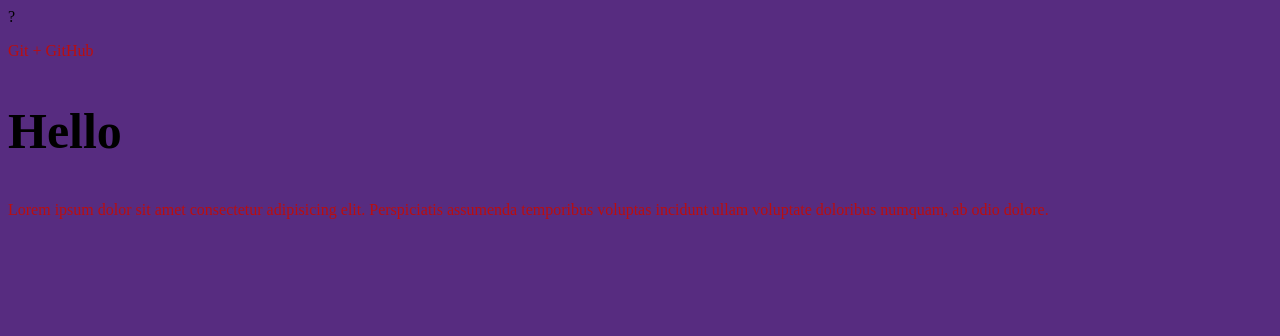
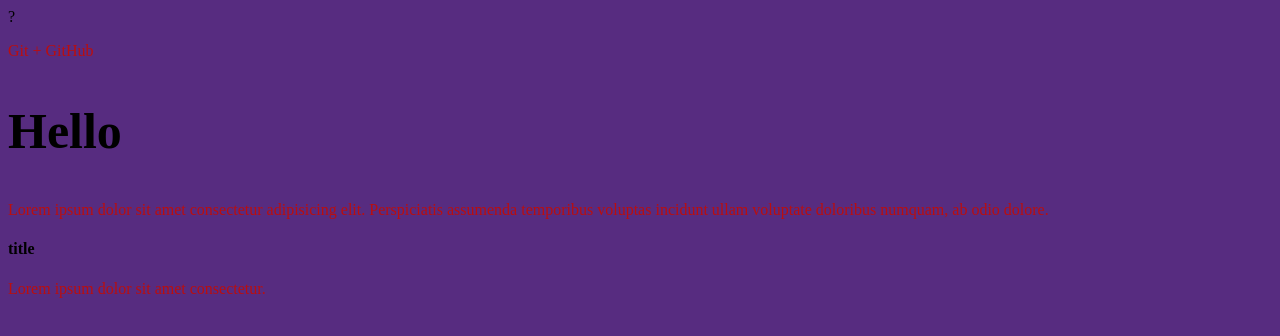
Before and after one commit to Hokure04/gitTest, a plain HTML site: page index.html in a window 1280 px wide. Drawn offline with Linux system fonts and the light colour scheme.

Commit message:
Новая ветка

```diff
--- a/index.html
+++ b/index.html
@@ -13,5 +13,7 @@
     <p>Lorem ipsum dolor sit amet consectetur adipisicing elit.
     Perspiciatis assumenda temporibus voluptas incidunt ullam voluptate doloribus numquam, ab odio dolore.
     </p>
+    <h4>title</h4>
+    <p>Lorem ipsum dolor sit amet consectetur.</p>
 </body>
 </html>
```
